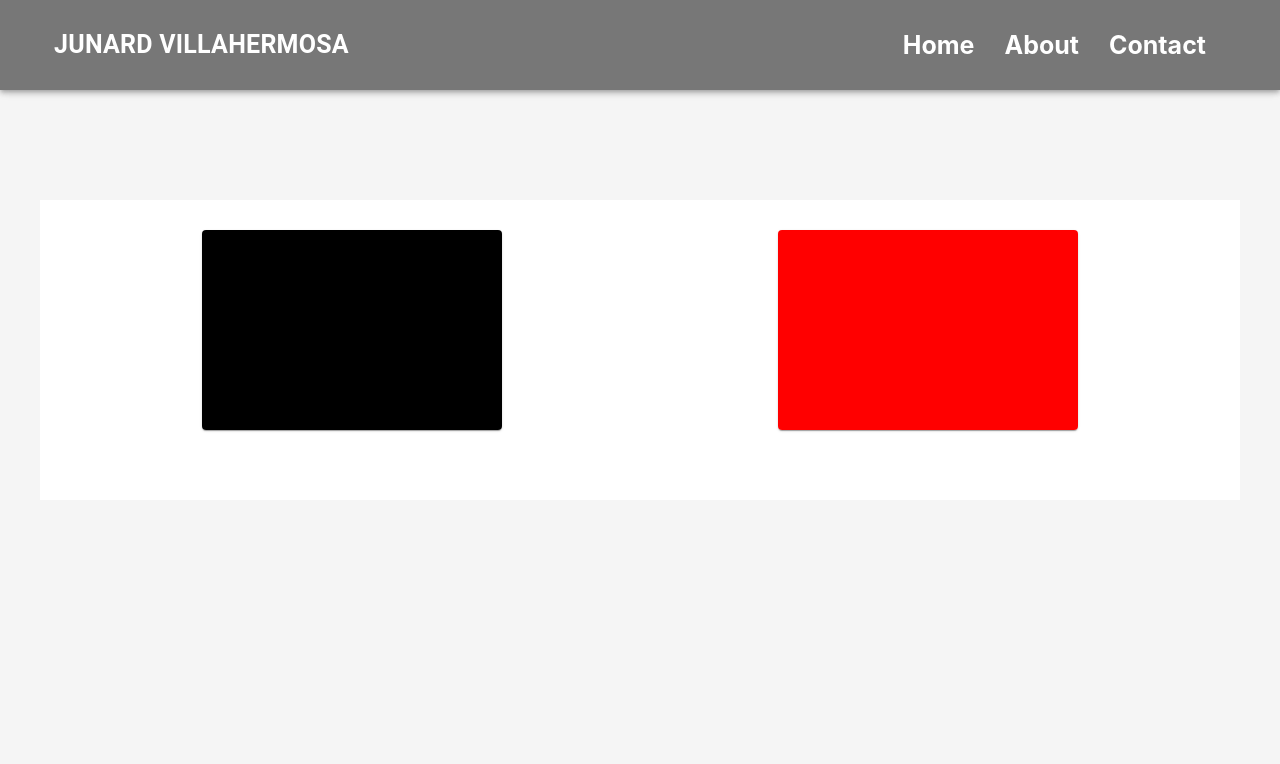
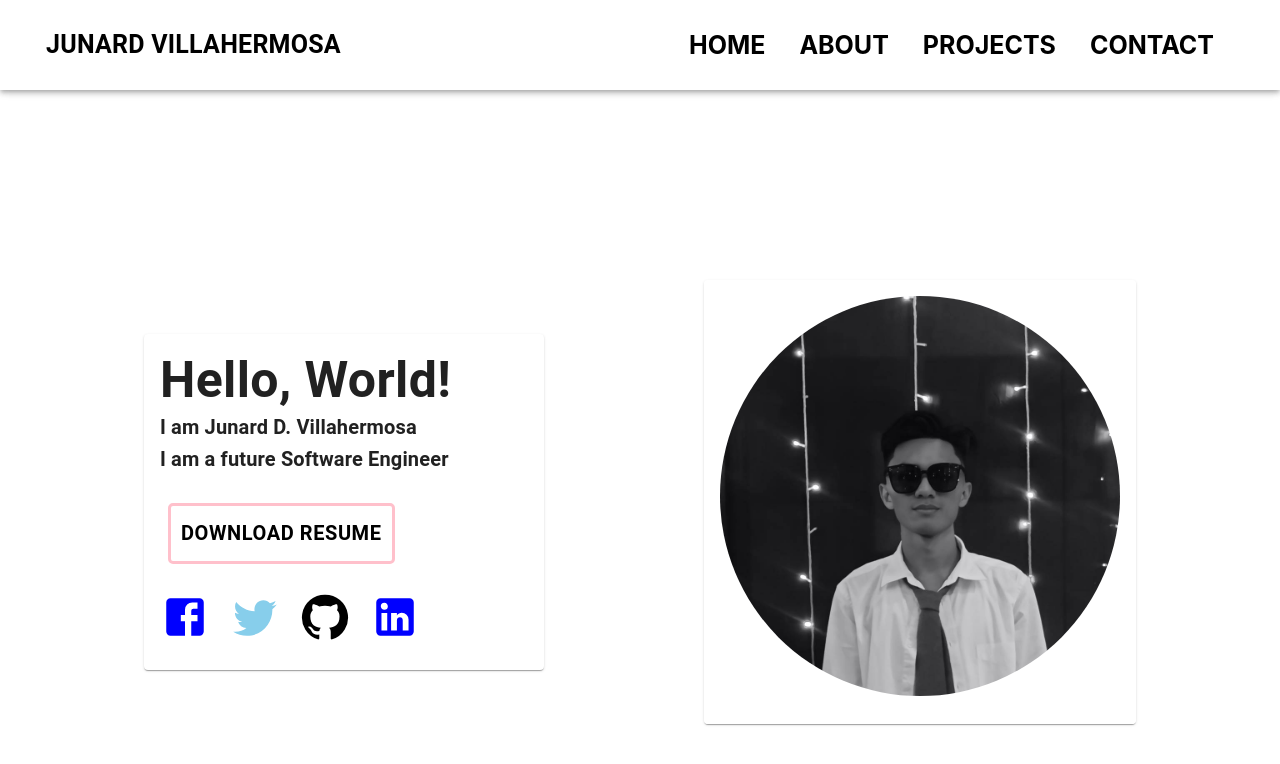
Before and after one commit to junardvillahermosa/junardvillahermosa, a React (Create React App) app: page / in a window 1280 px wide. Shown: the top 764 px of the page. Built offline with nearby package versions, Linux system fonts and the light colour scheme.

Commit message:
feat(code): add-header

```diff
--- a/src/index.css
+++ b/src/index.css
@@ -1,5 +1,6 @@
 body {
   margin: 0;
+  background-color: white;
   font-family: -apple-system, BlinkMacSystemFont, 'Segoe UI', 'Roboto', 'Oxygen',
     'Ubuntu', 'Cantarell', 'Fira Sans', 'Droid Sans', 'Helvetica Neue',
     sans-serif;
--- a/src/pages/junardvillahermosa.js
+++ b/src/pages/junardvillahermosa.js
@@ -1,9 +1,12 @@
 import React from "react";
 import { styled } from "@mui/system";
-import { AppBar,Toolbar, Typography, Button, Box, Grid, Container, Card, CardContent } from "@mui/material";
+import { AppBar,Toolbar, Typography, Button, Box, Grid, Container, Card, CardContent, CardActions } from "@mui/material";
+import { Facebook, Twitter, GitHub, LinkedIn } from "@mui/icons-material";
+import ProfilePic from '.././images/junard.jpeg';
+
 
 const Header = styled(AppBar)(({theme}) => ({
-    backgroundColor: "#777777",
+    backgroundColor: "white",
     position: 'fixed',
 
 }));
@@ -18,38 +21,83 @@ const InnerHeader = styled(Toolbar)(({theme}) => ({
     fontWeight: "bold",
     '& a': {
         textDecoration: 'none',
-        color: 'white',
-        marginLeft: 30,
+        color: 'black',
+        marginLeft: 10,
+        padding: '10px 12px',
+        borderRadius: '5px',
     },
     '& .navigation': {
-        marginRight: 50,
+        marginRight: 30,
+        '& .home:hover': {
+            backgroundColor: 'black',
+            color: 'pink'
+        },
+        '& .about:hover': {
+            backgroundColor: 'black',
+            color: 'pink'
+        },
+        '& .projects:hover': {
+            backgroundColor: 'black',
+            color: 'pink'
+        },
+        '& .contact:hover': {
+            backgroundColor: 'black',
+            color: 'pink'
+        },
+
     },
     '& .junardlogo': {
         fontSize: 25,
         fontWeight: 'bold',
-        color: 'white',
+        color: 'black',
 
     }
 }));
 
 const FirstContainer = styled(Box)(({theme}) => ({
     position: 'absolute',
-    backgroundColor: 'whitesmoke',
+    backgroundColor: 'none',
     height: '800px',
     width: '100%',
 }));
 
 const MainContent = styled(Container)(({theme}) => ({
-    backgroundColor: 'white',
-    height: '300px',
+    backgroundColor: 'none',
+    display: 'flex',
+    alignItems: 'center',
+    height: 'auto',
     width: '100%',
-    marginTop: '200px',
-    display: 'flex',
+    marginTop: '250px',
     padding: '30px',
     justifyContent: 'space-around',
     '& .content-here': {
         padding: '100px',
-    },
+    }
+
+}));
+
+const ButtonStyled = styled(Button)(({theme}) => ({
+    color: 'black',
+    padding: 10,
+    marginTop: 20,
+    fontSize: 20,
+    left: 0,
+    fontWeight: 'bold',
+    borderRadius: 5,
+    border: '3px solid pink',
+    '&:hover': {
+        backgroundColor: 'black',
+        border: '3px solid black',
+        color: 'pink'
+    }
+}));
+
+const ProfilePicture = styled('img')(({theme}) => ({
+    height: '400px',
+    width: '400px',
+    alignItems: 'center',
+    textAlign: 'center',
+    borderRadius: '500px',
 
 }));
 
@@ -66,9 +114,10 @@ export const JunardVillahermosa = () => {
                         <Typography className="junardlogo">JUNARD VILLAHERMOSA</Typography>
                     </a>
                     <nav className="navigation">
-                    <a href="">Home</a>
-                    <a href="">About</a>
-                    <a href="">Contact</a>
+                        <a href="" className="home">HOME</a>
+                        <a href="" className="about">ABOUT</a>
+                        <a href="" className="projects">PROJECTS</a>
+                        <a href="" className="contact">CONTACT</a>
                     </nav>
 
                 </InnerHeader>
@@ -77,28 +126,41 @@ export const JunardVillahermosa = () => {
             <FirstContainer>
                 <MainContent>
 
-                <Card sx={{ height: '200px', width: '300px'}}>
-                    <CardContent sx={{ backgroundColor: 'black',  height: '200px'}}>
+                    <Card sx={{ height: 'auto', width: '400px'}}>
+                        <CardContent sx={{ backgroundColor: 'transparent',  height: 'auto', border: 'none', boxShadow: 'none'}}>
+                            <Typography variant="h4" component='div' sx={{fontWeight: 'bold', fontSize: '50px'}}>
+                                Hello, World!
+                            </Typography>
+                            <Typography variant="h6" component='div' sx={{fontWeight: 'bold'}}>
+                                I am Junard D. Villahermosa
+                            </Typography>
+                            <Typography variant="h6" component='div'sx={{fontWeight: 'bold'}} >
+                                I am a future Software Engineer
+                            </Typography>
+                            <CardActions>
+                                <ButtonStyled>
+                                    Download Resume
+                                </ButtonStyled>
+                            </CardActions>
+                            <div style={{marginTop: '20px', display: 'flex', gap: '20px'}}>
+                                <a href=""><Facebook sx={{ color: 'blue', fontSize: '50px'}}/></a>
+                                <a href=""><Twitter sx={{ color: 'skyblue', fontSize: '50px'}}/></a>
+                                <a href=""><GitHub sx={{ color: 'black', fontSize: '50px'}}/></a>
+                                <a href=""><LinkedIn sx={{ color: 'blue', fontSize: '50px'}}/></a>
+                            </div>
+
 
                         </CardContent>
 
                     </Card>
-                <Card sx={{height: '200px', width: '300px' }}>
-                    <CardContent sx={{ backgroundColor: 'red', height: '200px'}}>
+                    <Card sx={{height: 'auto', width: 'auto' }}>
+                        <CardContent sx={{ backgroundColor: 'white', height: 'auto'}}>
+                            <ProfilePicture src={ProfilePic}/>
 
                         </CardContent>
-
                     </Card>
-
-
-
                 </MainContent>
-
             </FirstContainer>
-
-
-
-
 
 
         </React.Fragment>
```
Also changed, not shown: src/images/junard.jpeg (added). Lines whose indentation alone changed are shown as unchanged.
